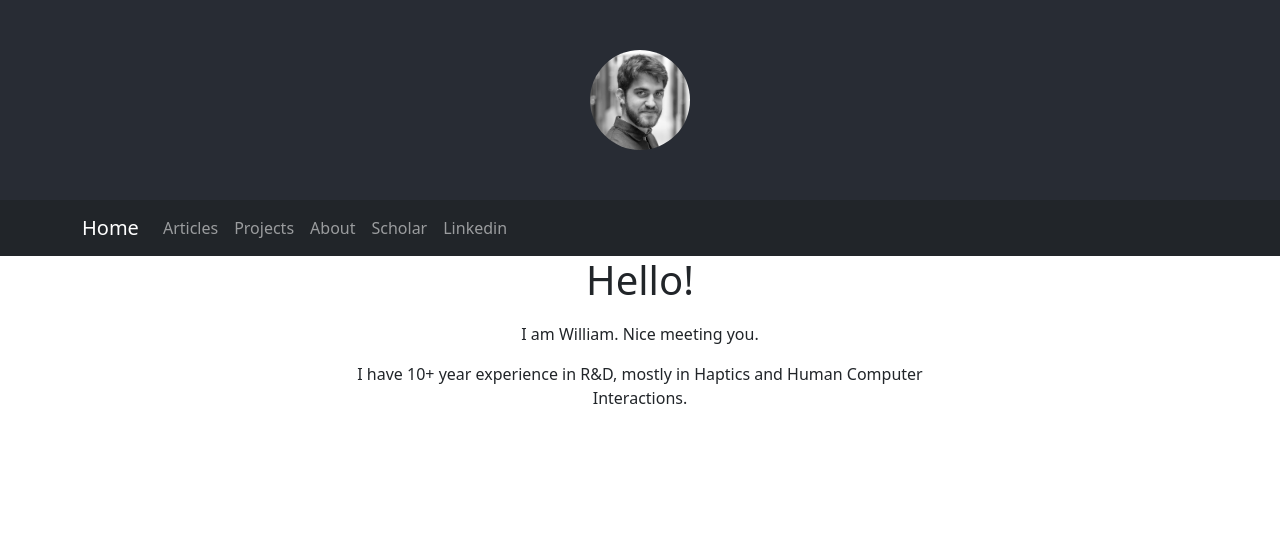
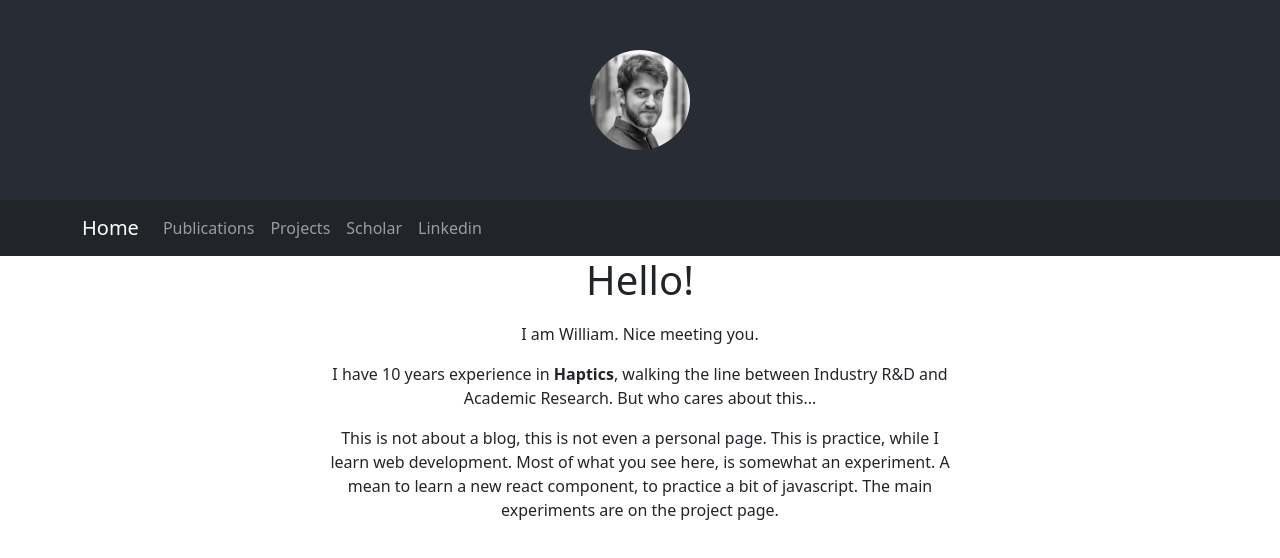
Before and after one commit to william-frier/william-frier.github.io, a React (Create React App) app in the folder webpage/: page /#/ in a window 1280 px wide. Shown: the top 558 px of the page. Built offline with nearby package versions, Linux system fonts and the light colour scheme.

Commit message:
small clean up

```diff
--- a/webpage/src/App.js
+++ b/webpage/src/App.js
@@ -87,16 +87,17 @@ function MyNavBar()
         <Collapse isOpen={isOpen} navbar>
           <Nav className="me-auto" navbar>
             <NavItem>
-              <NavLink href="/#/articles">Articles</NavLink>
+              <NavLink href="/#/articles">Publications</NavLink>
             </NavItem>
 
             <NavItem>
                 <NavLink href="/#/projects">Projects</NavLink>
             </NavItem>
 
+            {/*
             <NavItem>
               <NavLink href="/#/about">About</NavLink>
-            </NavItem>
+            </NavItem>*/}
 
             <NavItem>
               <NavLink href="https://scholar.google.com/citations?user=xFWd6ZoAAAAJ&hl=en" target="_blank">
--- a/webpage/src/pages/home.js
+++ b/webpage/src/pages/home.js
@@ -14,8 +14,15 @@ function HomePage() {
             I am William. Nice meeting you.
           </p>
           <p>
-            I have 10+ year experience in R&D, mostly in Haptics and Human Computer Interactions.
-
+            I have 10 years experience in <b>Haptics</b>, walking the line between Industry R&D and Academic Research.
+            But who cares about this...
+          </p>
+          <p>
+            This is not about a blog, this is not even a personal page.
+            This is practice, while I learn web development.
+            Most of what you see here, is somewhat an experiment.
+            A mean to learn a new react component, to practice a bit of javascript.
+            The main experiments are on the project page.
           </p>
         </div>
       </div>
--- a/webpage/src/pages/projects/project_3.js
+++ b/webpage/src/pages/projects/project_3.js
@@ -26,10 +26,10 @@ import {
         <div>
             <h1>Project 3 - Haptics</h1>
 
-            <h5><em>Test with Android, no "silent mode"</em></h5>
-
-            <p>My pixel 7 takes shorter than 1s depends on the level of "Vibration and haptics/Interactive Haptics/Touch feeeback" options</p>
-
+            <h5><em>Works with Android, when "silent mode" is not active.</em></h5>
+            <p>I tested the below with my personal phone (Pixel 7)</p>
+            <p>To perceive vibrations less than 1s long, I had to ajdust the level of "Vibration and haptics/Interactive Haptics/Touch feeeback" in the setting menu</p>
+            <p>Note that this use <code>navigator.vibrate()</code></p>
             <Container>
                 <Row>
                     <Col>
```
